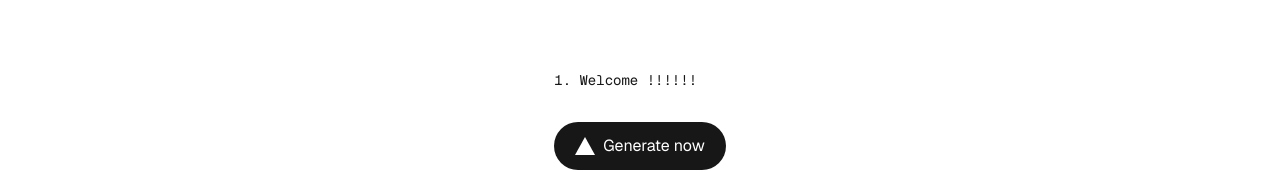
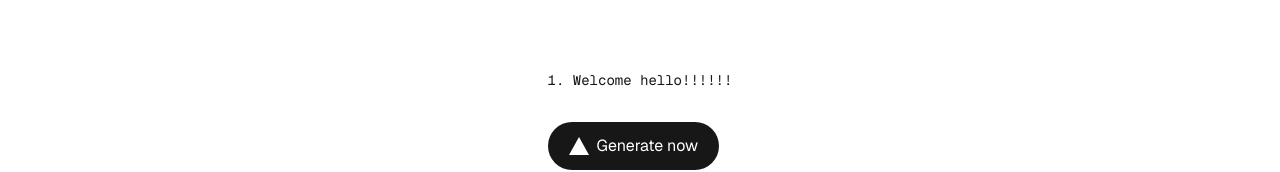
Before and after one commit to NandiniLaxmiPriya/Frontend_ConversationsGenerator, a Next.js app: page / in a window 1280 px wide. Shown: the part 316-488 px from the top of the page. Built offline with nearby package versions, Linux system fonts and the light colour scheme.

Commit message:
small change

```diff
--- a/src/app/page.tsx
+++ b/src/app/page.tsx
@@ -4,7 +4,7 @@ export default function Home() {
     <div className="grid grid-rows-[20px_1fr_20px] items-center justify-items-center min-h-screen p-8 pb-20 gap-16 sm:p-20 font-[family-name:var(--font-geist-sans)]">
       <main className="flex flex-col gap-8 row-start-2 items-center sm:items-start">
         <ol className="list-inside list-decimal text-sm text-center sm:text-left font-[family-name:var(--font-geist-mono)]">
-          <li>Welcome !!!!!!</li>
+          <li>Welcome hello!!!!!!</li>
         </ol>
 
         <div className="flex gap-4 items-center flex-col sm:flex-row">
```
